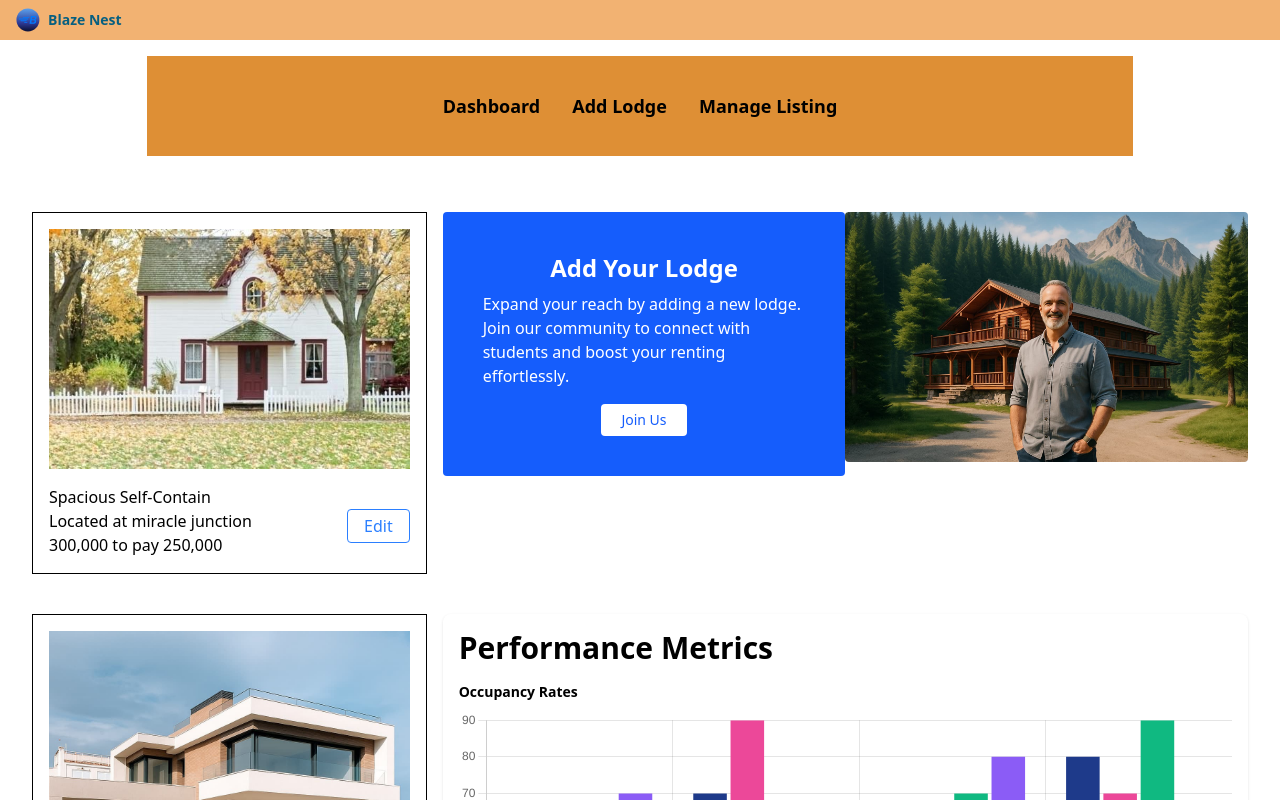
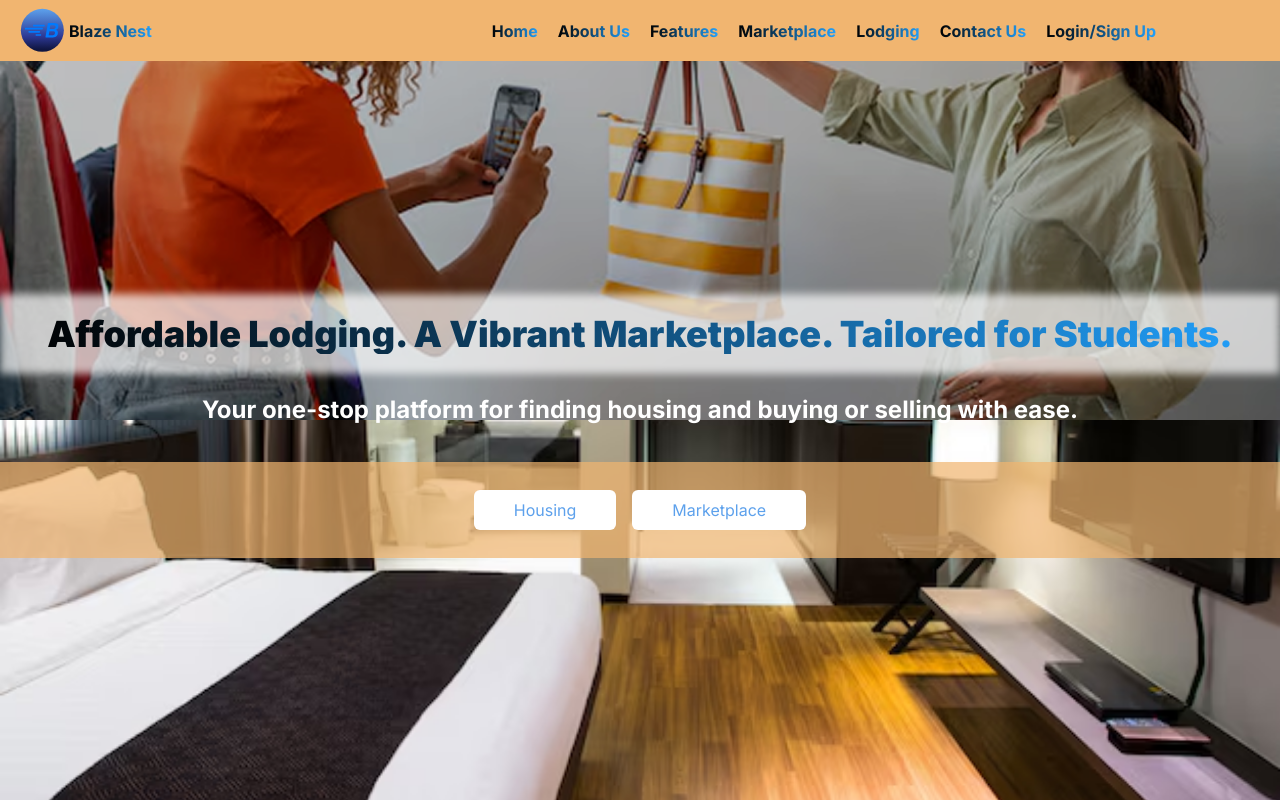
Before and after one commit to ben781105/blaze-nest, a React (Vite) app: page / in a window 1280 px wide. Before the commit this address led to /dashboard. Shown: the top 800 px of the page. Built offline with nearby package versions, Linux system fonts and the light colour scheme.

Commit message:
fix: fixed the routes and the styling

```diff
--- a/package.json
+++ b/package.json
@@ -13,9 +13,11 @@
     "@tailwindcss/vite": "^4.1.7",
     "chart.js": "^4.4.9",
     "framer-motion": "^12.12.1",
+    "lucide-react": "^0.511.0",
     "react": "^19.1.0",
     "react-chartjs-2": "^5.3.0",
     "react-dom": "^19.1.0",
+    "react-hook-form": "^7.56.4",
     "react-icons": "^5.5.0",
     "react-router-dom": "^6.30.1",
     "recharts": "^2.15.3",
--- a/src/App.jsx
+++ b/src/App.jsx
@@ -1,14 +1,71 @@
-// App.jsx
-import { Routes, Route, Navigate } from 'react-router-dom';
-import DashboardLayout from './components/DashboardLayout';
-import Dashboard from './components/Dashboard';
-import AddLodge from './components/AddLodge';
-import ManageListing from './components/ManageListing';
+import { Routes, Route } from "react-router-dom";
+import HomePage from "./pages/HomePage";
+import SignIn from "./pages/SignIn";
+import SignUp from "./pages/SignUp";
+import AuthOptions from "./components/AuthOptions";
+import ProtectedAuthRoute from "./components/ProtectedAuthRoute";
+import StudentDashboard from "./pages/StudentDashboard";
+import CategoryPage from "./pages/CategoryPage";
+import StudentLayout from "./components/Layout/StudentLayout";
+import PasswordRecovery from "./pages/PasswordRecovery";
+import VerifyPassword from "./pages/VerifyPassword";
+import ResetPassword from "./pages/ResetPassword";
+import StudentProfile from "./components/StudentProfile";
+import DashboardLayout from "./components/DashboardLayout";
+import Dashboard from "./components/Dashboard";
+import AddLodge from "./components/AddLodge";
+import ManageListing from "./components/ManageListing";
 
 function App() {
   return (
     <Routes>
-      <Route path="/" element={<Navigate to="/dashboard" />} />
+      <Route index element={<HomePage />} />
+      <Route path="/student-dashboard" element={<StudentLayout />}>
+        <Route index element={<StudentDashboard />} />
+        <Route path="/student-dashboard/profile" element={<StudentProfile />} />
+        <Route path="/student-dashboard/:category" element={<CategoryPage />} />
+      </Route>
+      <Route path="/auth" element={<AuthOptions />} />
+      <Route
+        path="/auth/login/:role"
+        element={
+          <ProtectedAuthRoute>
+            <SignIn />
+          </ProtectedAuthRoute>
+        }
+      />
+      <Route
+        path="/auth/sign-up/:role"
+        element={
+          <ProtectedAuthRoute>
+            <SignUp />
+          </ProtectedAuthRoute>
+        }
+      />
+      <Route
+        path="/password-recovery/:role"
+        element={
+          <ProtectedAuthRoute>
+            <PasswordRecovery />
+          </ProtectedAuthRoute>
+        }
+      />
+      <Route
+        path="/verify-password/:role"
+        element={
+          <ProtectedAuthRoute>
+            <VerifyPassword />
+          </ProtectedAuthRoute>
+        }
+      />
+      <Route
+        path="/reset-password/:role"
+        element={
+          <ProtectedAuthRoute>
+            <ResetPassword />
+          </ProtectedAuthRoute>
+        }
+      />
       <Route element={<DashboardLayout />}>
         <Route path="/dashboard" element={<Dashboard />} />
         <Route path="/add-lodge" element={<AddLodge />} />
--- a/src/components/DashboardLayout.jsx
+++ b/src/components/DashboardLayout.jsx
@@ -1,6 +1,5 @@
-import React from 'react';
-import Tabs from './Tabs'; // or use DashboardNav if that's your component
-import { Outlet } from 'react-router-dom';
+import Tabs from "./Tabs"; // or use DashboardNav if that's your component
+import { Outlet } from "react-router-dom";
 
 const DashboardLayout = () => {
   return (
--- a/src/index.css
+++ b/src/index.css
@@ -1 +1,24 @@
+@import url("https://fonts.googleapis.com/css2?family=Inter:ital,opsz,wght@0,14..32,100..900;1,14..32,100..900&display=swap");
 @import "tailwindcss";
+
+:root {
+  --gradient-black-blue: linear-gradient(to right, black, #22a0fb);
+}
+
+@theme {
+  --color-primary: #f1b570;
+  --color-primary-blue: #5da1ec;
+}
+
+@layer utilities {
+  .bg-gradient-black-blue {
+    background-image: var(--gradient-black-blue);
+    background-clip: text;
+    -webkit-background-clip: text;
+    color: transparent;
+  }
+}
+
+body {
+  font-family: "Inter", sans-serif;
+}
```
Also changed, not shown: 1 other file (tests, documents, lock files or other folders).
